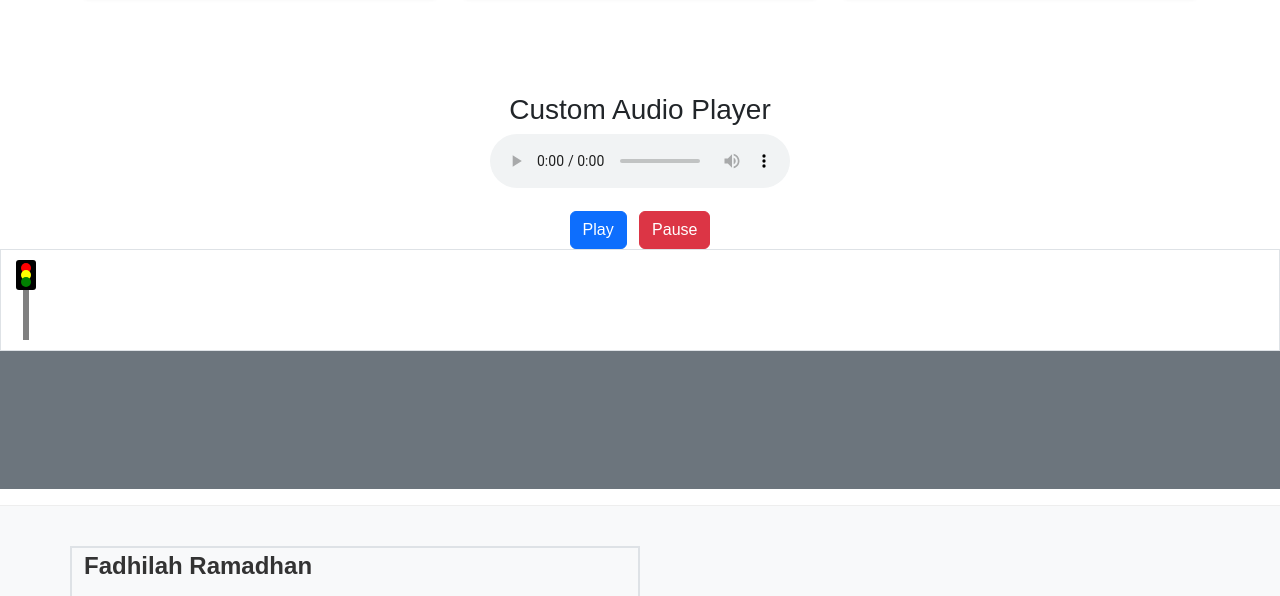
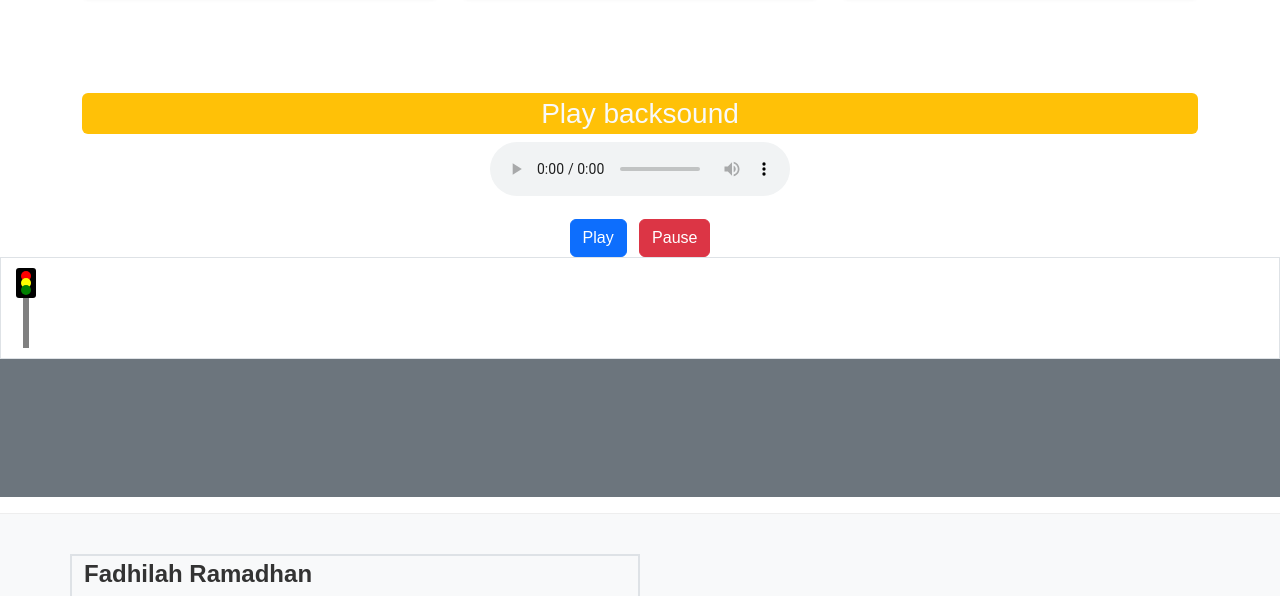
Before and after one commit to RAMDHIL/myself.github.io, a plain HTML site: page index.html in a window 1280 px wide. Shown: the part 1332-1928 px from the top of the page. Drawn offline with nearby package versions, Linux system fonts and the light colour scheme; a web font is replaced by a local one.

Commit message:
Update index.html

```diff
--- a/index.html
+++ b/index.html
@@ -243,7 +243,7 @@
     </div>
   </section>
   <div class="container mt-5 text-center">
-    <h3>Custom Audio Player</h3>
+    <h3 class="bg-warning text-light rounded p-1">Play backsound</h3>
     <audio id="audioPlayer" controls >
       <source src="SpotifyMate.com - Fallen Down _Reprise_ - Piano Slowed _ Reverb - Augustin Garnier.mp3" type="audio/mp3">
       Your browser does not support the audio element.
```
